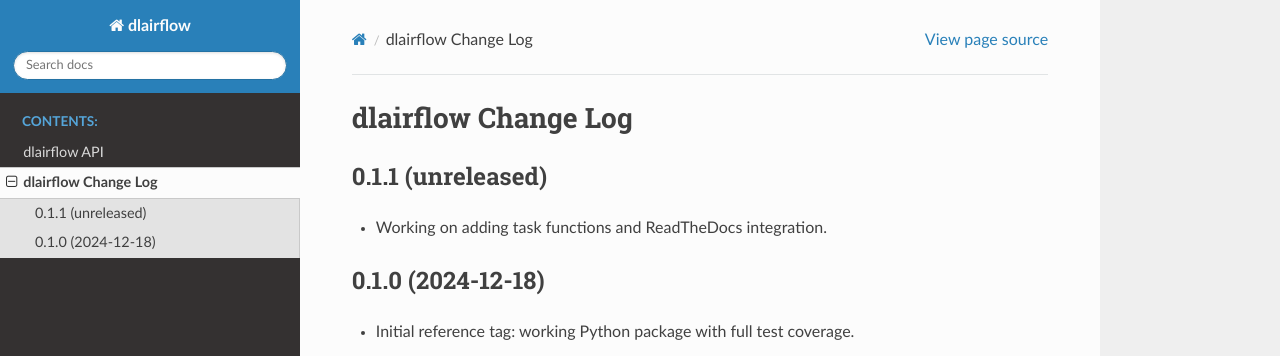
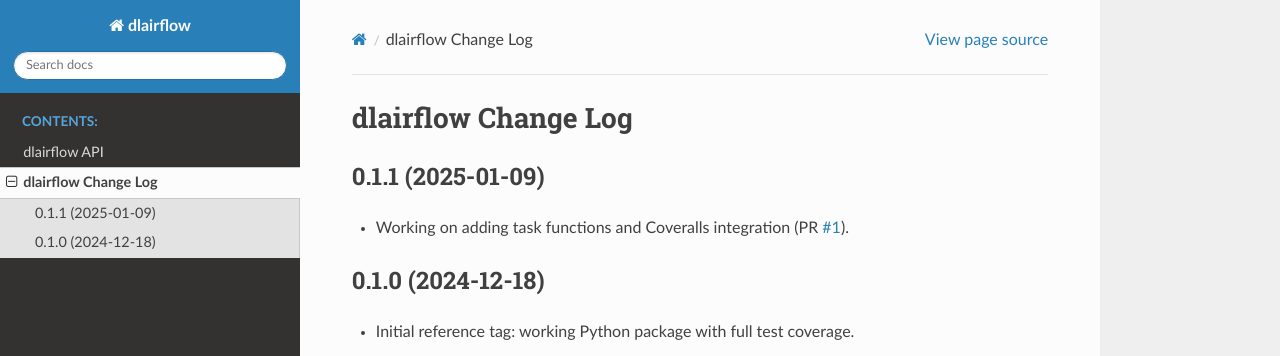
Before and after one commit to astro-datalab/dlairflow, a Sphinx documentation site: the page built from docs/changes.rst, in a window 1280 px wide. Shown: the top 356 px of the page. Built offline with Sphinx 7.4.7 and the Read the Docs theme 3.1.0, drawn with Linux system fonts in a browser that asks for light colours.

Commit message:
preparing for next tag

```diff
--- a/dlairflow/__init__.py
+++ b/dlairflow/__init__.py
@@ -7,4 +7,4 @@ dlairflow
 Reusable code components for building Apache Airflow DAGs.
 """
 
-__version__ = '0.1.1.dev27'
+__version__ = '0.1.1'
--- a/docs/changes.rst
+++ b/docs/changes.rst
@@ -2,10 +2,12 @@
 dlairflow Change Log
 ====================
 
-0.1.1 (unreleased)
+0.1.1 (2025-01-09)
 ------------------
 
-* Working on adding task functions and ReadTheDocs integration.
+* Working on adding task functions and Coveralls integration (PR `#1`_).
+
+.. _`#1`: https://github.com/astro-datalab/dlairflow/pull/1
 
 0.1.0 (2024-12-18)
 ------------------
```
